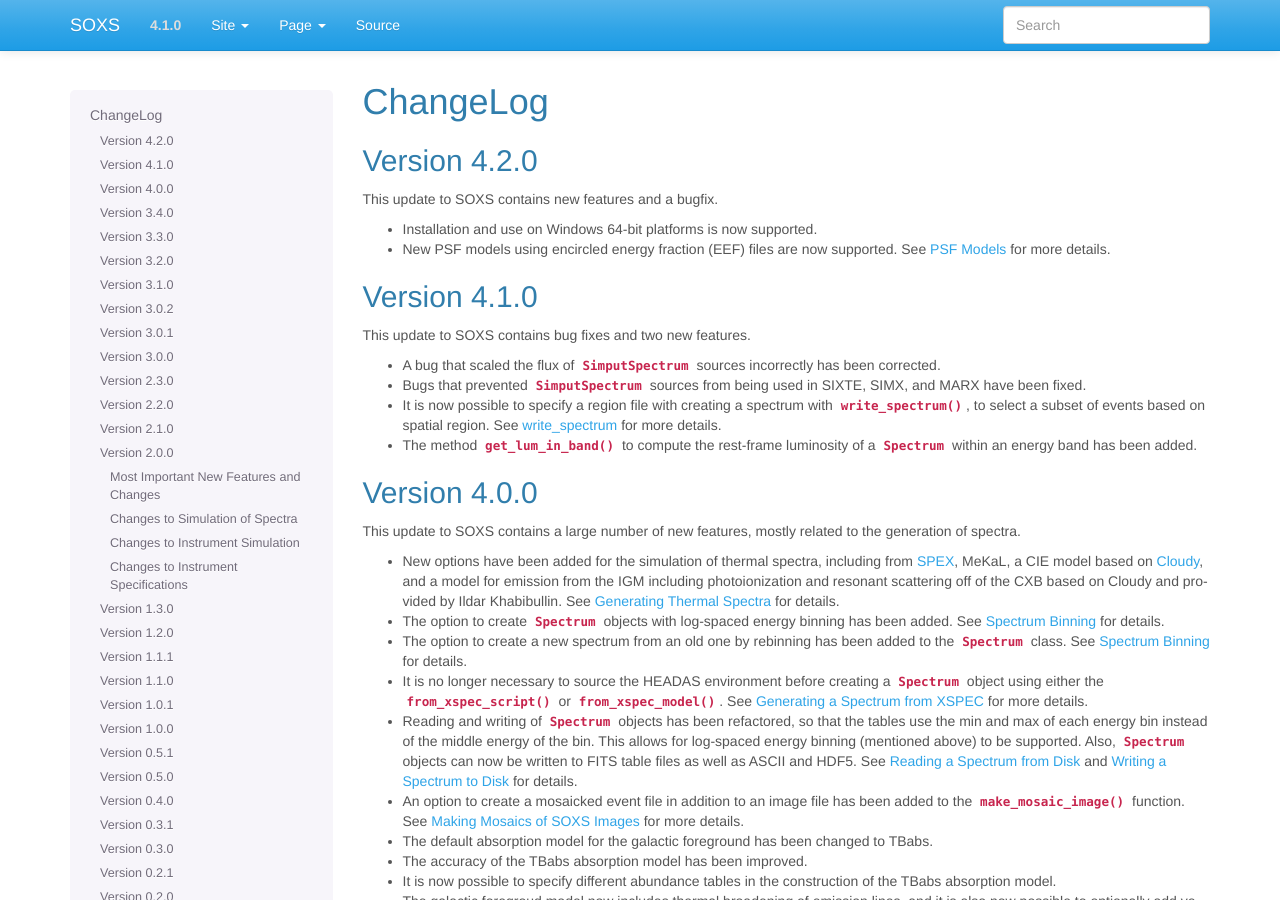
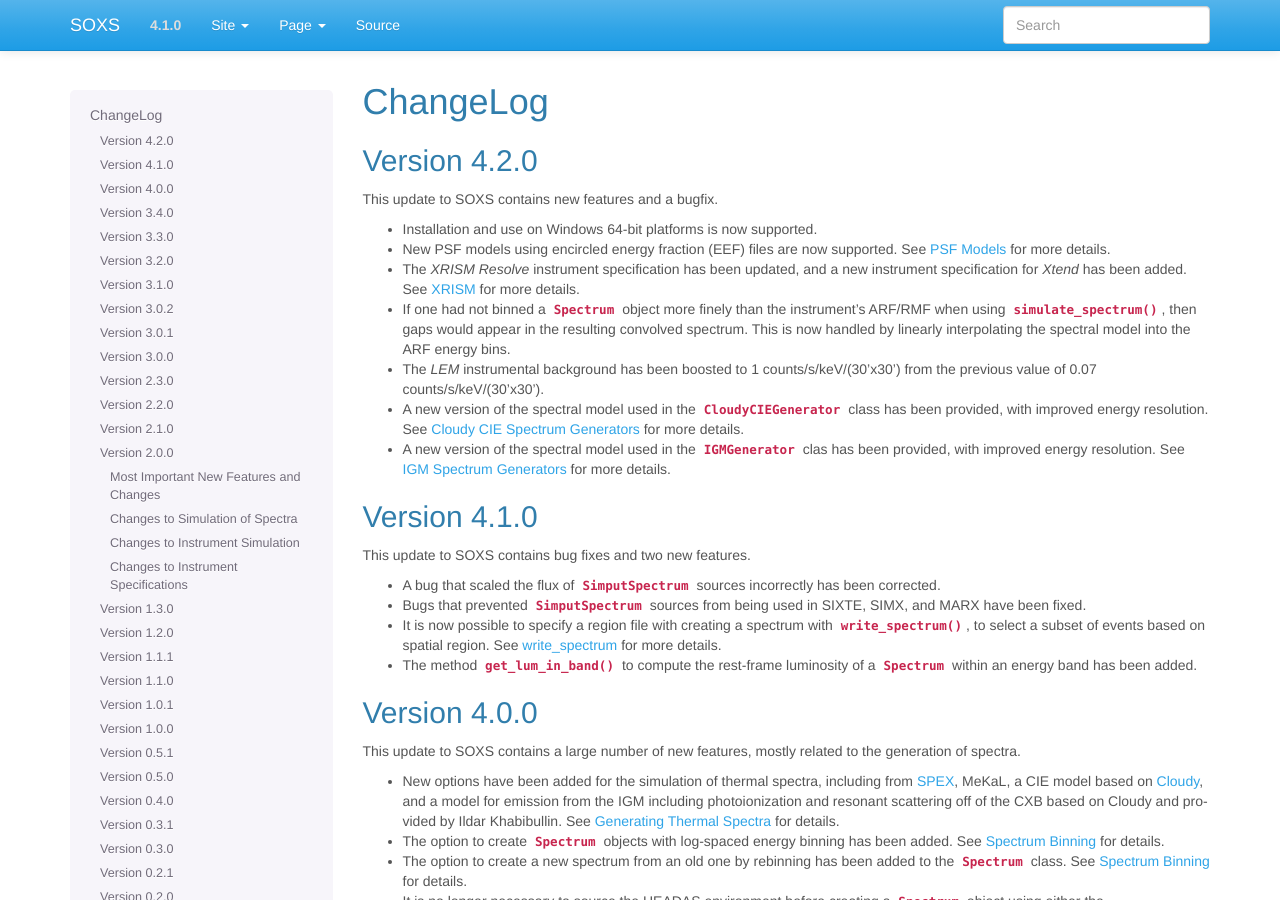
Before and after one commit to lynx-x-ray-observatory/soxs, a Sphinx documentation site: the page built from doc/source/changelog.rst, in a window 1280 px wide and 900 px high. Built offline with Sphinx 7.4.7, drawn with Linux system fonts in a browser that asks for light colours.

Commit message:
Changelog updates

```diff
--- a/doc/source/changelog.rst
+++ b/doc/source/changelog.rst
@@ -11,6 +11,23 @@ This update to SOXS contains new features and a bugfix.
 * Installation and use on Windows 64-bit platforms is now supported.
 * New PSF models using encircled energy fraction (EEF) files are now supported.
   See :ref:`psf-models` for more details.
+* The *XRISM* *Resolve* instrument specification has been updated, and a new
+  instrument specification for *Xtend* has been added. See :ref:`xrism` for
+  more details.
+* If one had not binned a :class:`~soxs.spectra.Spectrum` object more finely
+  than the instrument's ARF/RMF when using :func:`~soxs.instrument.simulate_spectrum`,
+  then gaps would appear in the resulting convolved spectrum. This is now
+  handled by linearly interpolating the spectral model into the ARF energy
+  bins.
+* The *LEM* instrumental background has been boosted to 1 counts/s/keV/(30'x30')
+  from the previous value of 0.07 counts/s/keV/(30'x30').
+* A new version of the spectral model used in the
+  :class:`~soxs.thermal_spectra.CloudyCIEGenerator` class has been provided, with
+  improved energy resolution. See :ref:`cloudy-spectra` for more details.
+* A new version of the spectral model used in the
+  :class:`~soxs.thermal_spectra.IGMGenerator` clas has been provided, with
+  improved energy resolution. See :ref:`igm-spectra` for more details.
+
 
 Version 4.1.0
 -------------
```
